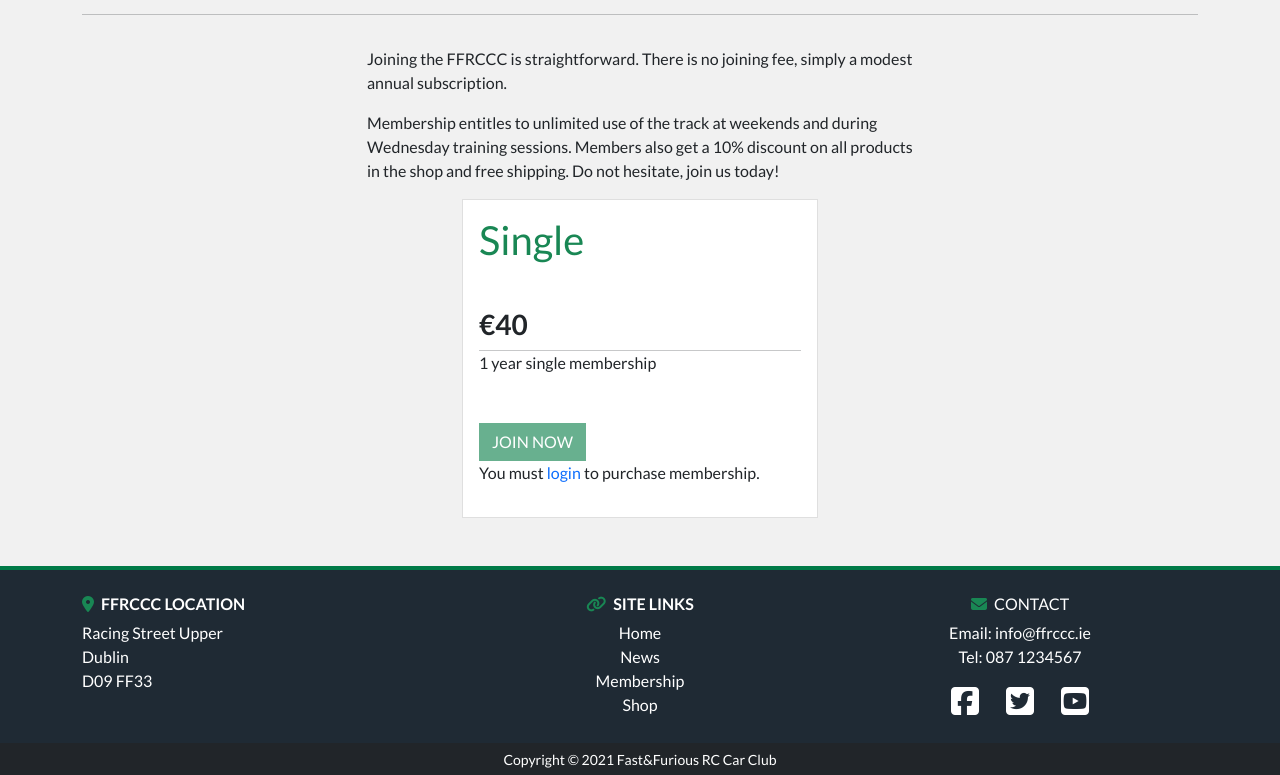
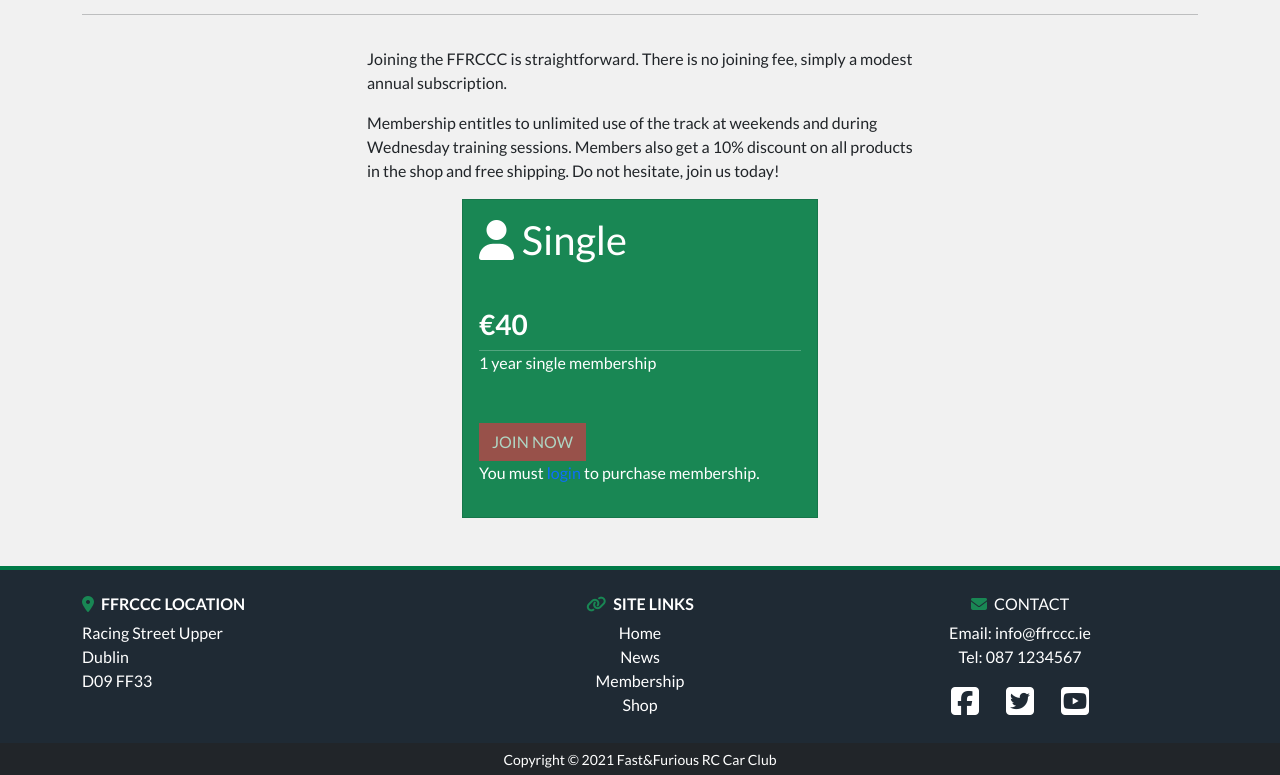
Before and after one commit to zokam1411/milestone-project-4, a Django app: page /membership/ in a window 1280 px wide. Shown: the part 350-1125 px from the top of the page. Run offline with Django 3.2, Linux system fonts and the light colour scheme; some libraries are stand-ins or nearby versions.

Commit message:
Style membership card with bacground and text color

```diff
--- a/membership/templates/membership/membership.html
+++ b/membership/templates/membership/membership.html
@@ -48,7 +48,7 @@ active
     </div>
     <div class="row mb-5 mt-3">
         <div class="col-12 col-md-6 col-lg-4 offset-md-3 offset-lg-4">
-            <div class="card rounded-0">
+            <div class="card rounded-0 bg-success text-white">
                 <!-- 1 -->
                 {% if subscription.status == "active" %}
                 <div class="card-body">
@@ -61,15 +61,15 @@ active
                 {% else %}
                 <!-- 2 -->
                 <div class="card-body">
-                    <h1 class="card-title text-success mb-5">Single</h1>
+                    <h1 class="card-title mb-5"><i class="fas fa-user"></i> Single</h1>
                     <h3 class="card-subtitle mb-2"><strong>&euro;40</strong></h3>
                     <hr class="mb-0 mt-1">
                     <p class="mb-5">1 year single membership</p>
                     {% if request.user.is_authenticated %}
-                    <button type="submit" class="btn btn-success text-uppercase rounded-0" id="submitBtn">Join
+                    <button type="submit" class="btn btn-danger text-uppercase rounded-0" id="submitBtn">Join
                         now</button>
                     {% else %}
-                    <button class="btn btn-success text-uppercase rounded-0" disabled>Join
+                    <button class="btn btn-danger text-uppercase rounded-0" disabled>Join
                         now</button>
                     <p>You must <a href="{% url 'account_login' %}">login</a> to purchase membership.</p>
                     {% endif %}
```
